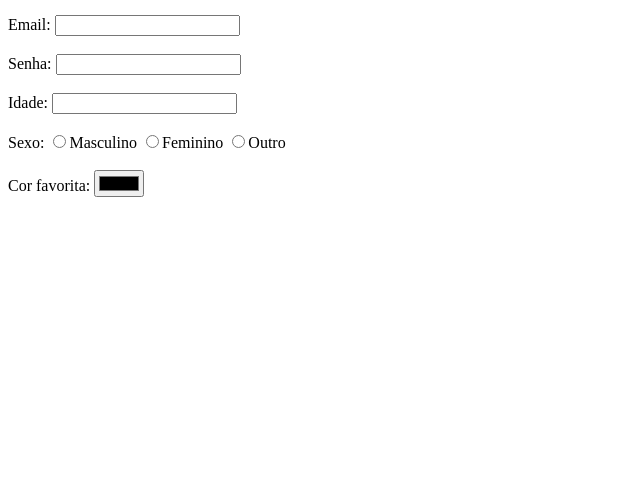
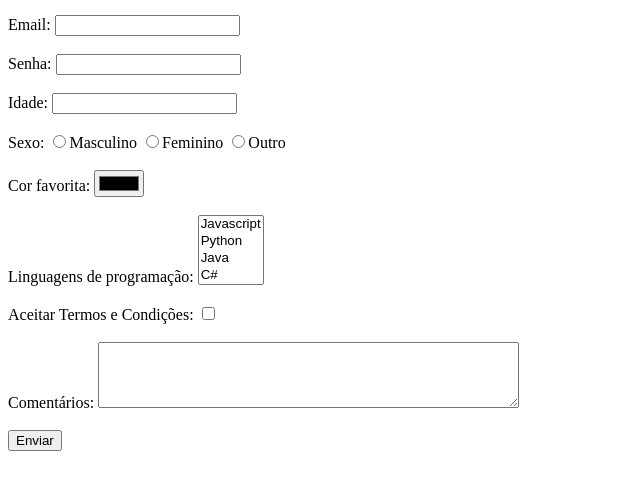
Before and after one commit to Debora-Carvalho/aula05-dw, a plain HTML site: page VSCode/formulario.html in a window 1280 px wide. Shown: the part 104-594 px from the top of the page, without its empty margins (0-640 px from the left). Drawn offline with Linux system fonts and the light colour scheme.

Commit message:
Commit da Anahi

```diff
--- a/VSCode/formulario.html
+++ b/VSCode/formulario.html
@@ -29,6 +29,21 @@
     <label for="cor">Cor favorita:</label>
     <input type="color" id="cor" name="cor"><br><br>
 
+    <label for="linguagens">Linguagens de programação:</label>
+    <select id="linguagens" name="linguagens" multiple>
+    <option value="javascript">Javascript</option>
+    <option value="python">Python</option>
+    <option value="java">Java</option>
+    <option value="csharp">C#</option>
+    </select><br><br>
+
+    <label for="aceitar-termos">Aceitar Termos e Condições:</label>
+    <input type="checkbox" id="aceitar-termos" name="aceitar-termos" required><br><br>
+
+
+    <label for="comentarios">Comentários:</label>
+    <textarea id="comentarios" name="comentarios" rows="4" cols="50"></textarea><br><br>
+    <input type="submit" value="Enviar">
      </form>
 </body>
 </html>
```
